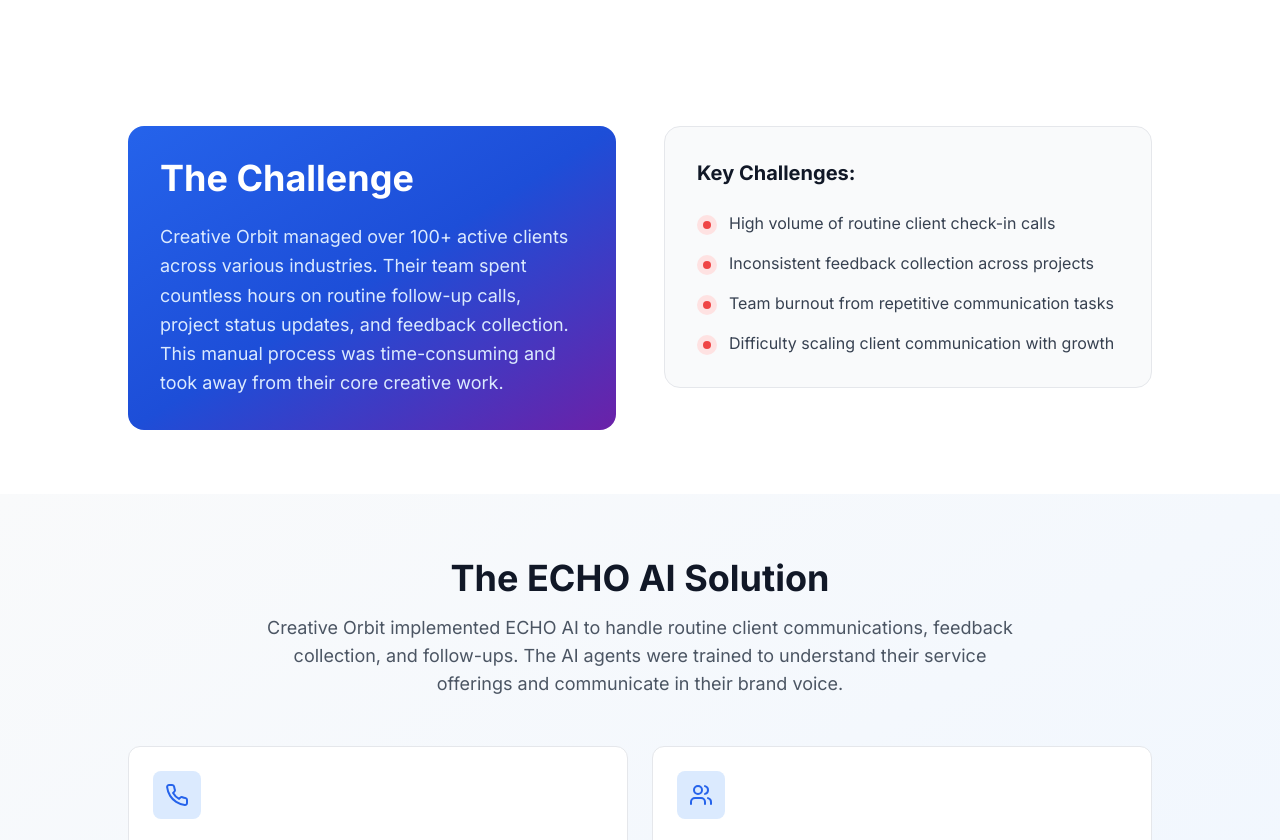
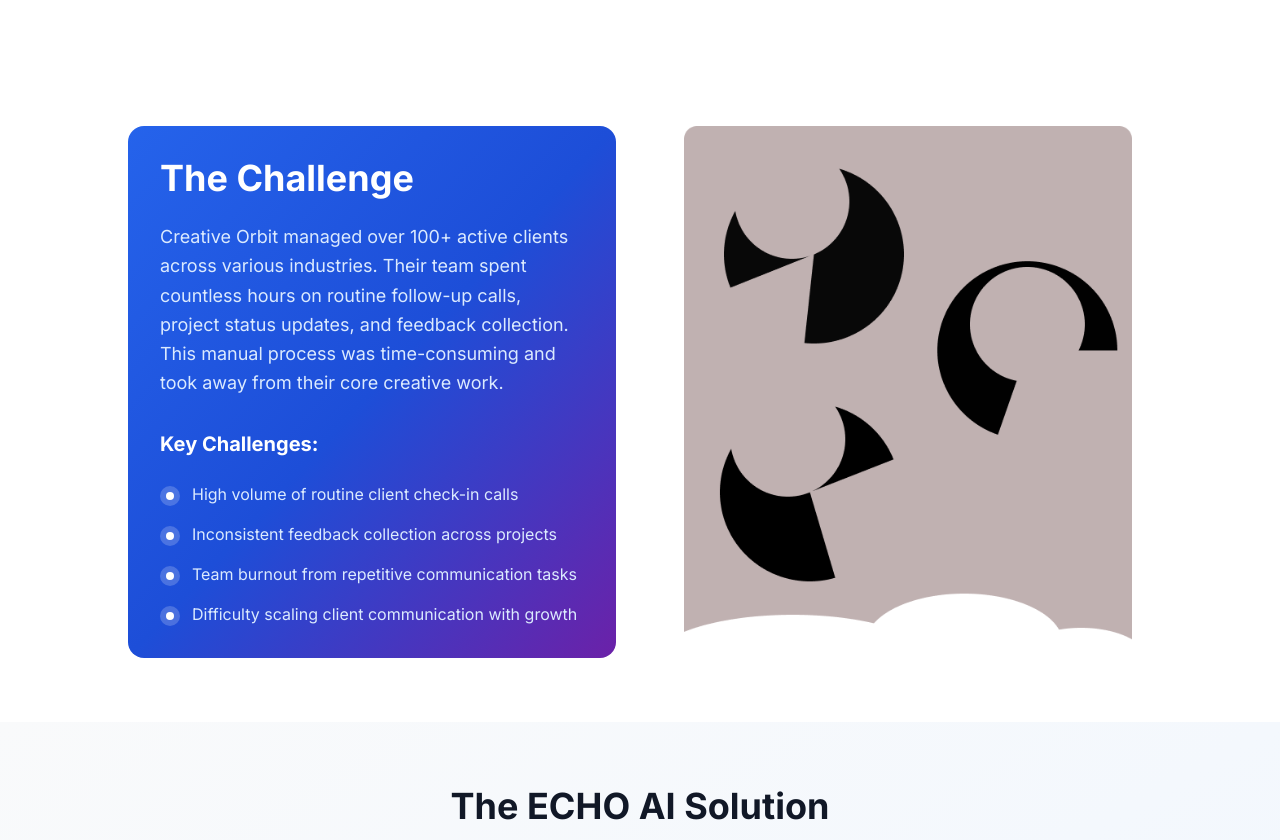
Before and after one commit to Britojaison/echoAI, a Next.js app: page /case-studies in a window 1280 px wide. Shown: the part 722-1562 px from the top of the page. Built offline with nearby package versions, Linux system fonts and the light colour scheme.

Commit message:
okring on design

```diff
--- a/app/case-studies/page.tsx
+++ b/app/case-studies/page.tsx
@@ -233,33 +233,42 @@
         <div className="container mx-auto px-4">
           <div className="max-w-5xl mx-auto">
             <div className="grid md:grid-cols-2 gap-12 items-start relative">
-              {/* Left side with gradient background - 70% width */}
+              {/* Left side with gradient background */}
               <div className="md:col-span-1 relative">
                 <div className="absolute inset-0 bg-gradient-to-br from-blue-600 via-blue-700 to-purple-800 rounded-2xl"></div>
                 <div className="relative z-10 p-8 text-white">
                   <h2 className="text-3xl md:text-4xl font-bold text-white mb-6">
                     {selectedCase.challenge.title}
                   </h2>
-                  <p className="text-lg text-blue-100 leading-relaxed">
+                  <p className="text-lg text-blue-100 leading-relaxed mb-8">
                     {selectedCase.challenge.description}
                   </p>
+
+                  {/* Key Challenges moved inside the gradient box */}
+                  <div className="mt-8">
+                    <h3 className="text-xl font-bold text-white mb-6">Key Challenges:</h3>
+                    <ul className="space-y-4">
+                      {selectedCase.challenge.points.map((point, index) => (
+                        <li key={index} className="flex items-start gap-3">
+                          <div className="mt-1 w-5 h-5 rounded-full bg-white/20 flex items-center justify-center flex-shrink-0">
+                            <div className="w-2 h-2 rounded-full bg-white" />
+                          </div>
+                          <span className="text-blue-100">{point}</span>
+                        </li>
+                      ))}
+                    </ul>
+                  </div>
                 </div>
               </div>
 
-              {/* Right side content */}
-              <div className="md:col-span-1">
-                <div className="bg-gray-50 rounded-2xl p-8 border border-gray-200">
-                  <h3 className="text-xl font-bold text-gray-900 mb-6">Key Challenges:</h3>
-                  <ul className="space-y-4">
-                    {selectedCase.challenge.points.map((point, index) => (
-                      <li key={index} className="flex items-start gap-3">
-                        <div className="mt-1 w-5 h-5 rounded-full bg-red-100 flex items-center justify-center flex-shrink-0">
-                          <div className="w-2 h-2 rounded-full bg-red-500" />
-                        </div>
-                        <span className="text-gray-700">{point}</span>
-                      </li>
-                    ))}
-                  </ul>
+              {/* Right side with Frame 3.png image */}
+              <div className="md:col-span-1 flex justify-center items-center">
+                <div className="w-full max-w-md">
+                  <img
+                    src="/Frame 3.png"
+                    alt="Challenge Illustration"
+                    className="w-full h-auto object-contain"
+                  />
                 </div>
               </div>
             </div>
```
Also changed, not shown: public/Frame 3.png (added).
